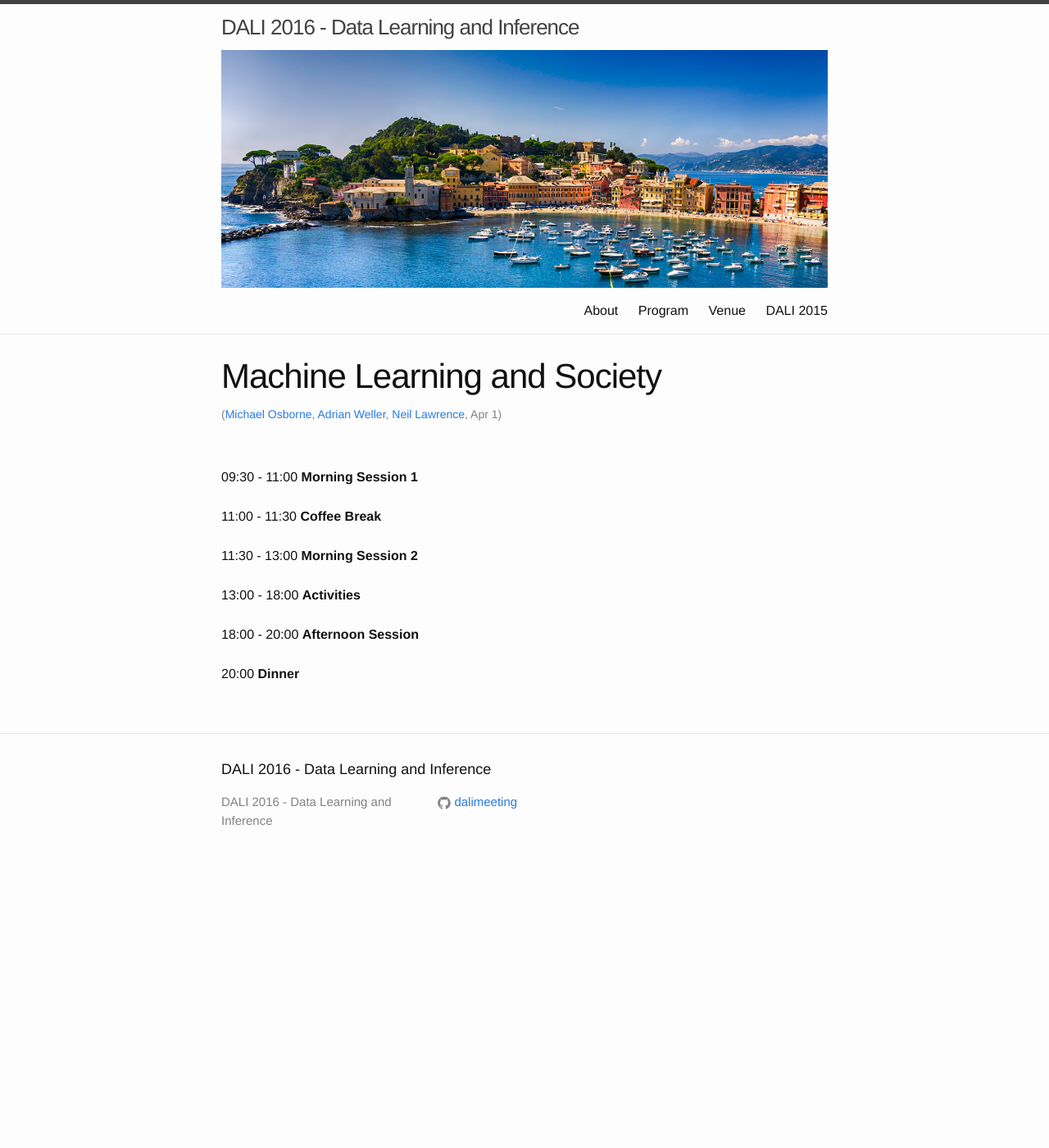
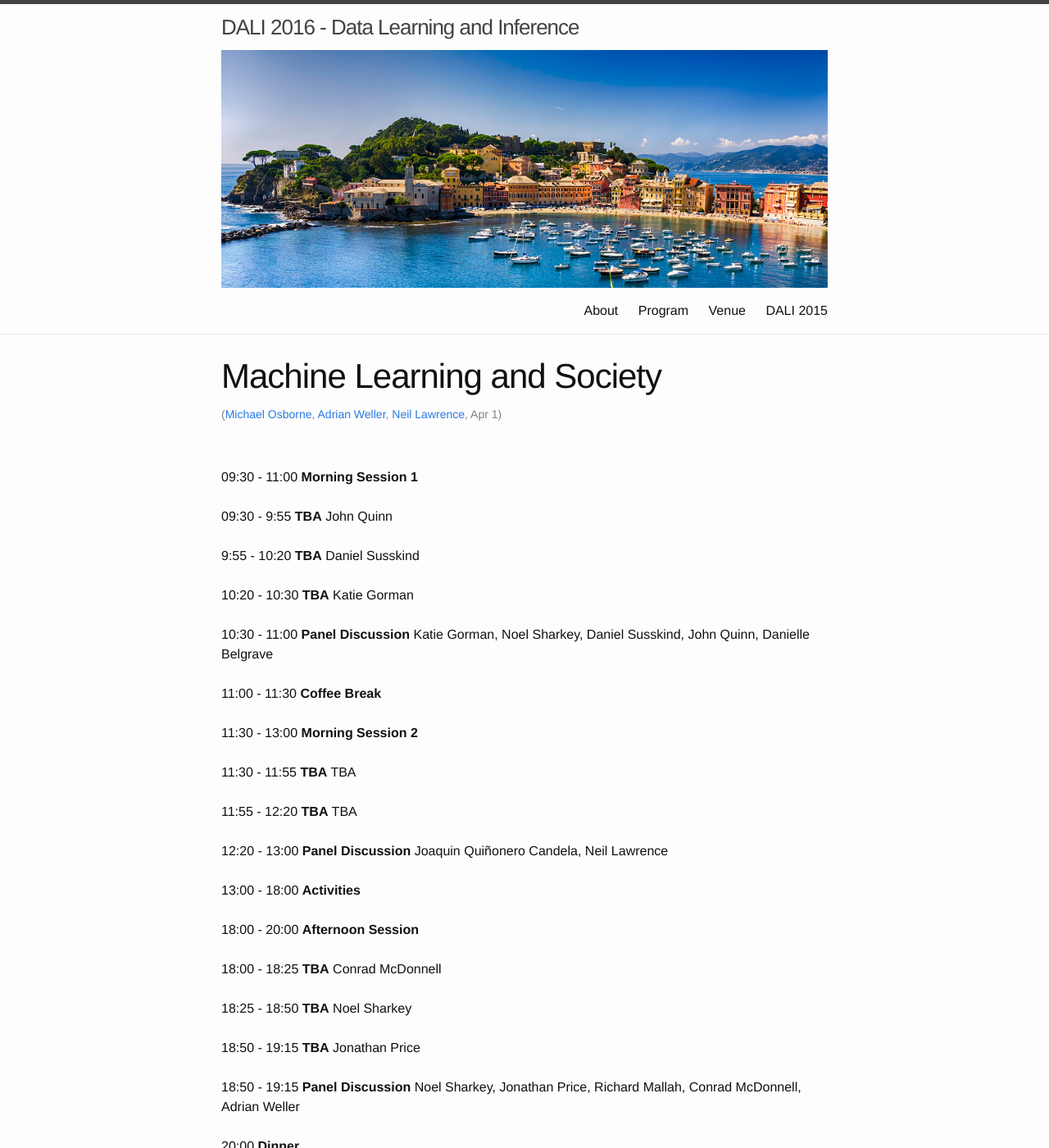
Before and after one commit to dalimeeting/dalimeeting.github.io, a Jekyll site: the page built from _posts/2016-04-01-machine-learning-society.md, in a window 1280 px wide and 1400 px high. Shown: the whole window at 82% size. Built offline with Jekyll 4.4.1, drawn with Linux system fonts in a browser that asks for light colours.

Commit message:
Update ML society workshop

```diff
--- a/_posts/2016-04-01-machine-learning-society.md
+++ b/_posts/2016-04-01-machine-learning-society.md
@@ -21,11 +21,39 @@ talks:
 - title: "Morning Session 1"
   start: "09:30"
   end: "11:00"
+- title: "TBA"
+  speaker: "John Quinn"
+  start: "09:30"
+  end: "9:55"
+- title: "TBA"
+  speaker:  "Daniel Susskind"
+  start: "9:55"
+  end: "10:20"
+- title: "TBA"
+  speaker: "Katie Gorman"
+  start: "10:20"
+  end: "10:30"
+- title: "Panel Discussion"
+  speaker: "Katie Gorman, Noel Sharkey, Daniel Susskind, John Quinn, Danielle Belgrave"
+  start: "10:30"
+  end: "11:00"
 - title: "Coffee Break"
   start: "11:00"
   end: "11:30"
 - title: "Morning Session 2"
   start: "11:30"
+  end: "13:00"
+- title: "TBA"
+  speaker: "TBA"
+  start: "11:30"
+  end: "11:55"
+- title: "TBA"
+  speaker: "TBA"
+  start: "11:55"
+  end: "12:20"
+- title: "Panel Discussion"
+  speaker: "Joaquin Quiñonero Candela, Neil Lawrence"
+  start: "12:20"
   end: "13:00"
 - title: "Activities"
   start: "13:00"
@@ -33,6 +61,22 @@ talks:
 - title: "Afternoon Session"
   start: "18:00"
   end: "20:00"
+- title: "TBA"
+  speaker: "Conrad McDonnell"
+  start: "18:00"
+  end: "18:25"
+- title: "TBA"
+  speaker: "Noel Sharkey"
+  start: "18:25"
+  end: "18:50"
+- title: "TBA"
+  speaker: "Jonathan Price"
+  start: "18:50"
+  end: "19:15"
+- title: "Panel Discussion"
+  speaker: "Noel Sharkey, Jonathan Price, Richard Mallah, Conrad McDonnell, Adrian Weller"
+  start: "18:50"
+  end: "19:15"
 - title: "Dinner"
   start: "20:00"
 ---
```
